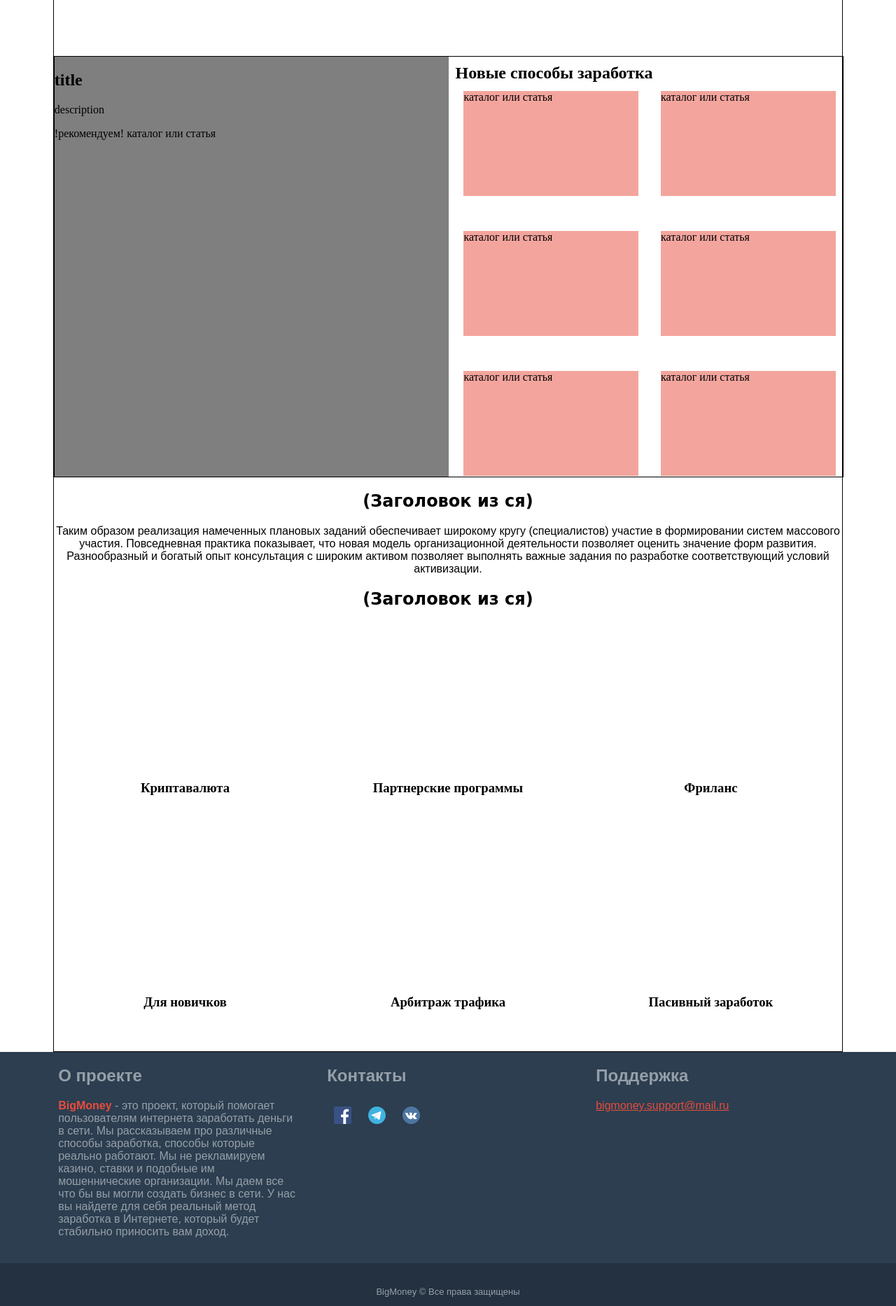
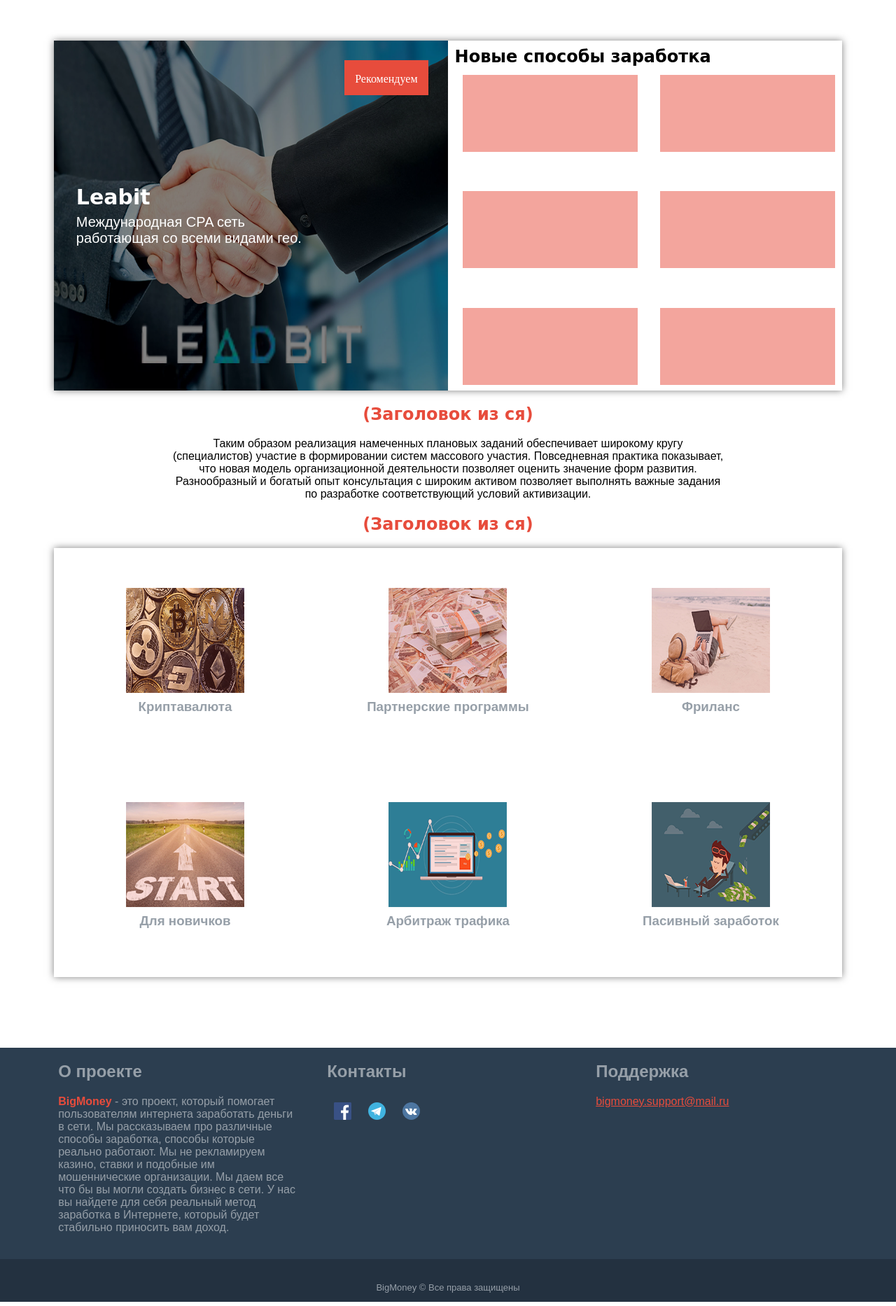
Before and after one commit to Mr-Tony0/website-about-earnings, a PHP site: page / in a window 1280 px wide. Shown: the part 56-1922 px from the top of the page at 70% size. Run offline with PHP 8.4, Linux system fonts and the light colour scheme.

Commit message:
compleate front index.html

```diff
--- a/src/css/fonts.css
+++ b/src/css/fonts.css
@@ -1 +1 @@
-@font-face{font-family:Cyr;src:url(../fonts/Pollock1CTT.ttf)}@font-face{font-family:Pollock1CTT;src:url(../fonts/Pollock1CTT.ttf)}a{color:#fff;text-decoration:none}.headerCenter__link{font-family:Impact}.footer__text{font-family:"arial"}.navigation__link{font-family:Impact}.text__title{font-family:"Comic Sans MS"}.text__descript{font-family:"arial"}
+@font-face{font-family:Cyr;src:url(../fonts/Pollock1CTT.ttf)}@font-face{font-family:Pollock1CTT;src:url(../fonts/Pollock1CTT.ttf)}a{color:#fff;text-decoration:none}.headerCenter__link{font-family:Impact}.footer__text{font-family:"arial"}.navigation__link{font-family:Impact}.text__title{font-family:"Comic Sans MS"}.text__descript{font-family:"arial"}.top__title{font-family:"Comic Sans MS"}.top__descript{font-family:"arial"}
--- a/src/css/mixins.css
+++ b/src/css/mixins.css
@@ -1 +1 @@
-@font-face{font-family:Cyr;src:url(../fonts/Pollock1CTT.ttf)}@font-face{font-family:Pollock1CTT;src:url(../fonts/Pollock1CTT.ttf)}a{color:#fff;text-decoration:none}.headerCenter__link{font-family:Impact}.footer__text{font-family:"arial"}.navigation__link{font-family:Impact}.text__title{font-family:"Comic Sans MS"}.text__descript{font-family:"arial"}
+@font-face{font-family:Cyr;src:url(../fonts/Pollock1CTT.ttf)}@font-face{font-family:Pollock1CTT;src:url(../fonts/Pollock1CTT.ttf)}a{color:#fff;text-decoration:none}.headerCenter__link{font-family:Impact}.footer__text{font-family:"arial"}.navigation__link{font-family:Impact}.text__title{font-family:"Comic Sans MS"}.text__descript{font-family:"arial"}.top__title{font-family:"Comic Sans MS"}.top__descript{font-family:"arial"}
--- a/src/css/modification.css
+++ b/src/css/modification.css
@@ -1 +1 @@
-@font-face{font-family:Cyr;src:url(../fonts/Pollock1CTT.ttf)}@font-face{font-family:Pollock1CTT;src:url(../fonts/Pollock1CTT.ttf)}a{color:#fff;text-decoration:none}.headerCenter__link{font-family:Impact}.footer__text{font-family:"arial"}.navigation__link{font-family:Impact}.text__title{font-family:"Comic Sans MS"}.text__descript{font-family:"arial"}@font-face{font-family:Cyr;src:url(../fonts/Pollock1CTT.ttf)}@font-face{font-family:Pollock1CTT;src:url(../fonts/Pollock1CTT.ttf)}a{color:#fff;text-decoration:none}.headerCenter__link{font-family:Impact}.footer__text{font-family:"arial"}.navigation__link{font-family:Impact}.text__title{font-family:"Comic Sans MS"}.text__descript{font-family:"arial"}.mobile{display:none;justify-content:flex-end;margin-top:5px}.desktop{display:flex}.big-red{font-weight:bold;color:#E74C3C}.mini-text{font-size:13px}@media screen and (min-width: 320px) and (max-width: 750px){.desktop{display:none}.mobile{display:flex}}
+@font-face{font-family:Cyr;src:url(../fonts/Pollock1CTT.ttf)}@font-face{font-family:Pollock1CTT;src:url(../fonts/Pollock1CTT.ttf)}a{color:#fff;text-decoration:none}.headerCenter__link{font-family:Impact}.footer__text{font-family:"arial"}.navigation__link{font-family:Impact}.text__title{font-family:"Comic Sans MS"}.text__descript{font-family:"arial"}.top__title{font-family:"Comic Sans MS"}.top__descript{font-family:"arial"}@font-face{font-family:Cyr;src:url(../fonts/Pollock1CTT.ttf)}@font-face{font-family:Pollock1CTT;src:url(../fonts/Pollock1CTT.ttf)}a{color:#fff;text-decoration:none}.headerCenter__link{font-family:Impact}.footer__text{font-family:"arial"}.navigation__link{font-family:Impact}.text__title{font-family:"Comic Sans MS"}.text__descript{font-family:"arial"}.top__title{font-family:"Comic Sans MS"}.top__descript{font-family:"arial"}.mobile{display:none;justify-content:flex-end;margin-top:5px}.desktop{display:flex}.big-red{font-weight:bold;color:#E74C3C}.mini-text{font-size:13px}@media screen and (min-width: 320px) and (max-width: 750px){.desktop{display:none}.mobile{display:flex}}
--- a/src/index.html
+++ b/src/index.html
@@ -47,31 +47,58 @@
 	<section class="container">
 		<div class="top">
 			<div class="top__left">
-				<h2>title</h2>
-				<p>description</p>
-				!рекомендуем!
-				каталог или статья
+				<div class="center">
+					<h2 class="top__title">Leabit</h2>
+					<p class="top__descript">Международная CPA сеть работающая со всеми видами гео.</p>
+				</div>
+				<div class="start">
+					<div class="top__intrest">Рекомендуем</div>
+				</div>
 			</div>
 			<div class="top__right">
 				<h2 class="top__title">Новые способы заработка</h2>
 				<div class="top__new">
 					<div class="top__element">
-						каталог или статья
+						<div class="top__img" id ="" style= "background-image:url('')" >
+							<a href="#"><div class="top__hover">
+							<span class="top__button">Подробнее</span>
+							</div></a>
+						</div>
 					</div>
 					<div class="top__element">
-						каталог или статья
+						<div class="top__img" id ="" style= "background-image:url('')" >
+							<a href="#"><div class="top__hover">
+							<span class="top__button">Подробнее</span>
+							</div></a>
+						</div>
 					</div>
 					<div class="top__element">
-						каталог или статья
+						<div class="top__img" id ="" style= "background-image:url('')" >
+							<a href="#"><div class="top__hover">
+							<span class="top__button">Подробнее</span>
+							</div></a>
+						</div>
 					</div>
 					<div class="top__element">
-						каталог или статья
+						<div class="top__img" id ="" style= "background-image:url('')" >
+							<a href="#"><div class="top__hover">
+							<span class="top__button">Подробнее</span>
+							</div></a>
+						</div>
 					</div>
 					<div class="top__element">
-						каталог или статья
+						<div class="top__img" id ="" style= "background-image:url('')" >
+							<a href="#"><div class="top__hover">
+							<span class="top__button">Подробнее</span>
+							</div></a>
+						</div>
 					</div>
 					<div class="top__element">
-						каталог или статья
+						<div class="top__img" id ="" style= "background-image:url('')" >
+							<a href="#"><div class="top__hover">
+							<span class="top__button">Подробнее</span>
+							</div></a>
+						</div>
 					</div>
 				</div>
 			</div>
@@ -89,55 +116,55 @@
 		</div>
 		<div class="text">
 			<h1 class="text__title">(Заголовок из ся)</h1>
-		<div class="text">
+		</div>
 		<div class="bottom">
 			<div class="bottom__element">
-				<div class="bottom__img" id ="" style= "background-image:url('')" >
+				<div class="bottom__img" id ="" style= "background-image:url('./img/crypt.png')" >
 				<a href="#"><div class="bottom__hover">
 				<span class="bottom__button">Заработать</span>
 				</div></a>
 			</div>
-			<h3 class="newFilms__title">Криптавалюта</h3>
+			<h3 class="bottom__title">Криптавалюта</h3>
 			</div>
 			<div class="bottom__element">
-				<div class="bottom__img" id ="" style= "background-image:url('')" >
+				<div class="bottom__img" id ="" style= "background-image:url('./img/partner.png')" >
 				<a href="#"><div class="bottom__hover">
 				<span class="bottom__button">Заработать</span>
 				</div></a>
 			</div>
-			<h3 class="newFilms__title">Партнерские программы</h3>
+			<h3 class="bottom__title">Партнерские программы</h3>
 			</div>
 			<div class="bottom__element">
-				<div class="bottom__img" id ="" style= "background-image:url('')" >
+				<div class="bottom__img" id ="" style= "background-image:url('./img/freelance.png')" >
 				<a href="#"><div class="bottom__hover">
 				<span class="bottom__button">Заработать</span>
 				</div></a>
 			</div>
-			<h3 class="newFilms__title">Фриланс</h3>
+			<h3 class="bottom__title">Фриланс</h3>
 			</div>
 			<div class="bottom__element">
-				<div class="bottom__img" id ="" style= "background-image:url('')" >
+				<div class="bottom__img" id ="" style= "background-image:url('./img/start.png')" >
 				<a href="#"><div class="bottom__hover">
 				<span class="bottom__button">Заработать</span>
 				</div></a>
 			</div>
-			<h3 class="newFilms__title">Для новичков</h3>
+			<h3 class="bottom__title">Для новичков</h3>
 			</div>
 			<div class="bottom__element">
-				<div class="bottom__img" id ="" style= "background-image:url('')" >
+				<div class="bottom__img" id ="" style= "background-image:url('./img/arbit.png')" >
 				<a href="#"><div class="bottom__hover">
 				<span class="bottom__button">Заработать</span>
 				</div></a>
 			</div>
-			<h3 class="newFilms__title">Арбитраж трафика</h3>
+			<h3 class="bottom__title">Арбитраж трафика</h3>
 			</div>
 			<div class="bottom__element">
-				<div class="bottom__img" id ="" style= "background-image:url('')" >
+				<div class="bottom__img" id ="" style= "background-image:url('./img/passiv.png')" >
 				<a href="#"><div class="bottom__hover">
 				<span class="bottom__button">Заработать</span>
 				</div></a>
 			</div>
-			<h3 class="newFilms__title">Пасивный заработок</h3>
+			<h3 class="bottom__title">Пасивный заработок</h3>
 			</div>
 		</div>
 	</section>
--- a/src/scss/fonts.scss
+++ b/src/scss/fonts.scss
@@ -40,3 +40,11 @@ a{
 		font-family:$text;
 	}
 }
+.top{
+	&__title{
+		font-family:$title;
+	}
+	&__descript{
+		font-family:$text;
+	}
+}
--- a/src/scss/style.scss
+++ b/src/scss/style.scss
@@ -91,19 +91,24 @@ header,.navigation{
 .container{
 	width:88%;
 	margin:0 auto;
-	border:1px solid black;
+	border:1px solid transparent;
+
+
 }
 .top{
-	margin-top:12%;
-	border:1px solid black;
+	margin-top:10%;
+	box-shadow:0 0 10px rgba(0,0,0,0.5);
 	width:100%;
-	height:600px;
+	height:500px;
 	display:flex;
 	justify-content:space-between;
 	&__left{
 		height:100%;
 		width:50%;
-		background:rgba(0,0,0,0.5);
+		background-image:url(../img/leadbit.png);
+		@include imag;
+		display:flex;
+		justify-content:space-between;
 	}
 	&__right{
 		height:100%;
@@ -115,10 +120,14 @@ header,.navigation{
 		width:250px;
 		background:rgba(231,76,60,0.5);
 		margin-left:2%;
+		text-align:center
 	}
 	&__title{
 		margin:0.4em;
 		height:30px;
+	}
+	&__descript{
+		margin:12px;
 	}
 	&__new{
 		display:flex;
@@ -126,16 +135,67 @@ header,.navigation{
 		flex-wrap:wrap;
 		height:100%;
 	}
+	&__img{
+		width:100%;
+		height:100%;
+		@include imag;
+
+	}
+	&__hover{
+		width:100%;
+		height:100%;
+		opacity:0;
+		display:flex;
+		flex-direction:column;
+		align-items:center;
+		justify-content:center;
+		&:hover{
+			background:rgba(0,0,0,0.5);
+			opacity:1;
+		}
+	}
+	&__button{
+		color:$elements;
+		font-family:arial;
+		font-size:25px;
+		border:2px solid $elements;
+	}
+}
+.center{
+	align-self:center;
+	color:white;
+	margin-left:20px;
+	font-size:20px;
+}
+.start{
+	color:white;
+	font-family:$menu;
+	background:$elements;
+	height:50px;
+	width:120px;
+	min-height:50px;
+	min-width:120px;
+	margin:5%;
+	display:flex;
+	align-items:center;
+	justify-content:center;
 }
 .text{
 	text-align:center;
+	width:70%;
+	margin-left:15%;
+	&__title{
+		color:$elements;
+	}
 }
 .bottom{
+	box-shadow:0 0 10px rgba(0,0,0,0.5);
 	display:flex;
 	flex-wrap:wrap;
 	width:100%;
 	justify-content:space-around;
 	min-height:520px;
+	margin-bottom:100px;
 	&__element{
 		margin-top:5%;
 		width:30%;
@@ -156,7 +216,8 @@ header,.navigation{
 	&__title{
 		margin-block-end: 0.5em;
 		margin-block-start: 0.5em;
-		color:$elements;
+		color:$Dark;
+		font-family:$text;
 	}
 	&__text{
 		padding:0;
@@ -232,6 +293,14 @@ header,.navigation{
 
 
 //admin stile
+@media screen and (min-width: 924px) and (max-width: 1830px){
+	.top{
+		&__element{
+			height:110px;;
+		}
+	}
+
+}
 @media screen and (min-width: 924px) and (max-width: 1200px){
 	.top{
 		height:1000px;
@@ -289,6 +358,19 @@ header,.navigation{
 			width:100%;
 			height:85%;
 		}
+		&__title{
+			font-size:1.2em;
+		}
+	}
+	.start{
+		height:40px;
+		width:100px;
+		min-height:40px;
+		min-width:100px;
+		//font-size:16px;
+	}
+	.center{
+		font-size:16px;
 	}
 
 }
@@ -377,6 +459,16 @@ header,.navigation{
 			width:100%;
 		}
 	}
+	.text{
+		width:100%;
+		margin:0;
+		&__title{
+			font-size:1.2em;
+		}
+		&__descript{
+			font-size:14px;
+		}
+	}
 
 }
 @media screen and (min-width: 320px) and (max-width: 1550px){
```
Also changed, not shown: src/css/style.css, src/img/arbit.png (added), src/img/crypt.png (added), src/img/freelance.png (added), src/img/leadbit.png (added), src/img/partner.png (added), src/img/passiv.png (added), src/img/start.png (added), src/scss/color.scss (line endings or trailing spaces).
